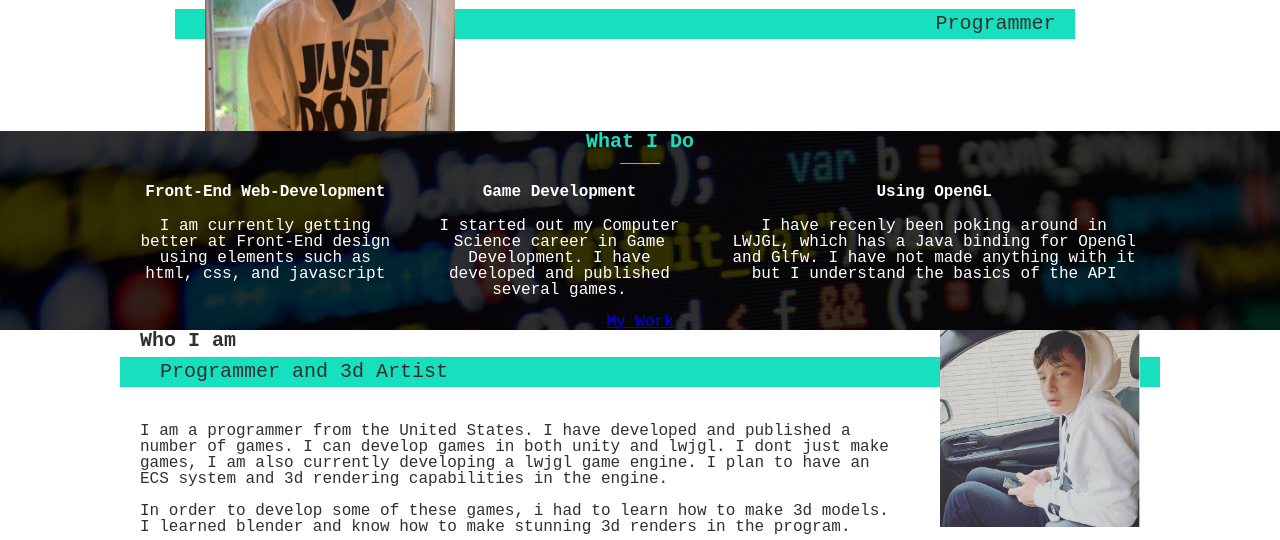
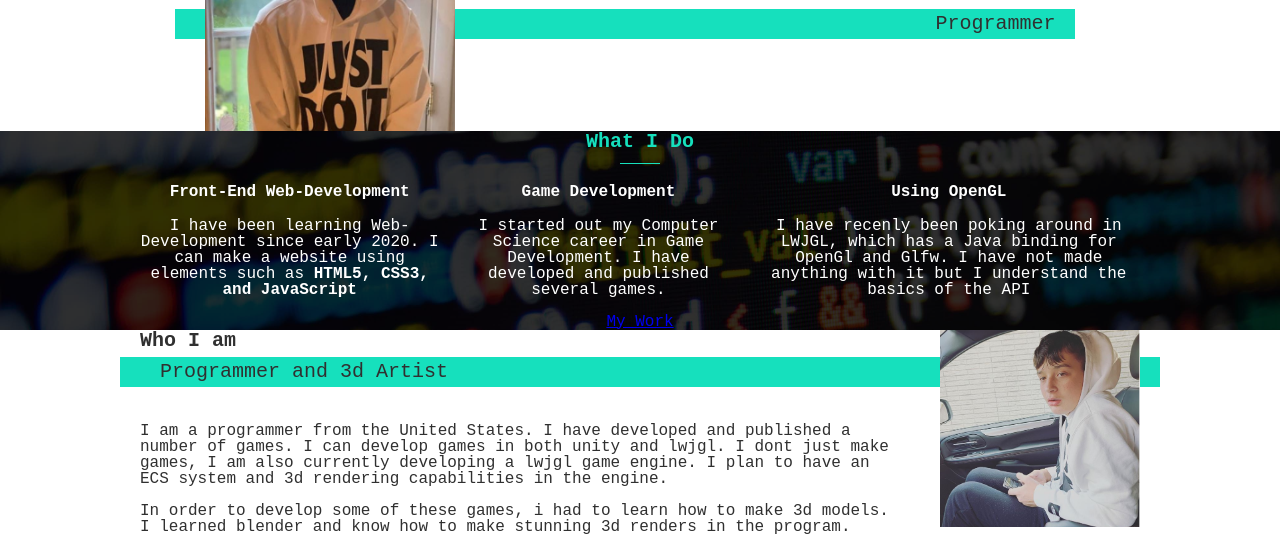
Before and after one commit to DevStuffzz/CoreyBeaver, a plain HTML site: page index.html in a window 1280 px wide. Shown: the part 260-800 px from the top of the page. Drawn offline with Linux system fonts and the light colour scheme.

Commit message:
Update index.html

```diff
--- a/index.html
+++ b/index.html
@@ -45,7 +45,7 @@
         <div class="services">
             <div class="service">
                 <h3>Front-End Web-Development</h3>
-                <p> I am currently getting better at Front-End design using elements such as html, css, and javascript</p>
+                <p>I have been learning Web-Development since early 2020. I can make a website using elements such as <strong>HTML5, CSS3, and JavaScript</strong></p>
             </div>
             <div class="service">
                 <h3>Game Development</h3>
```
